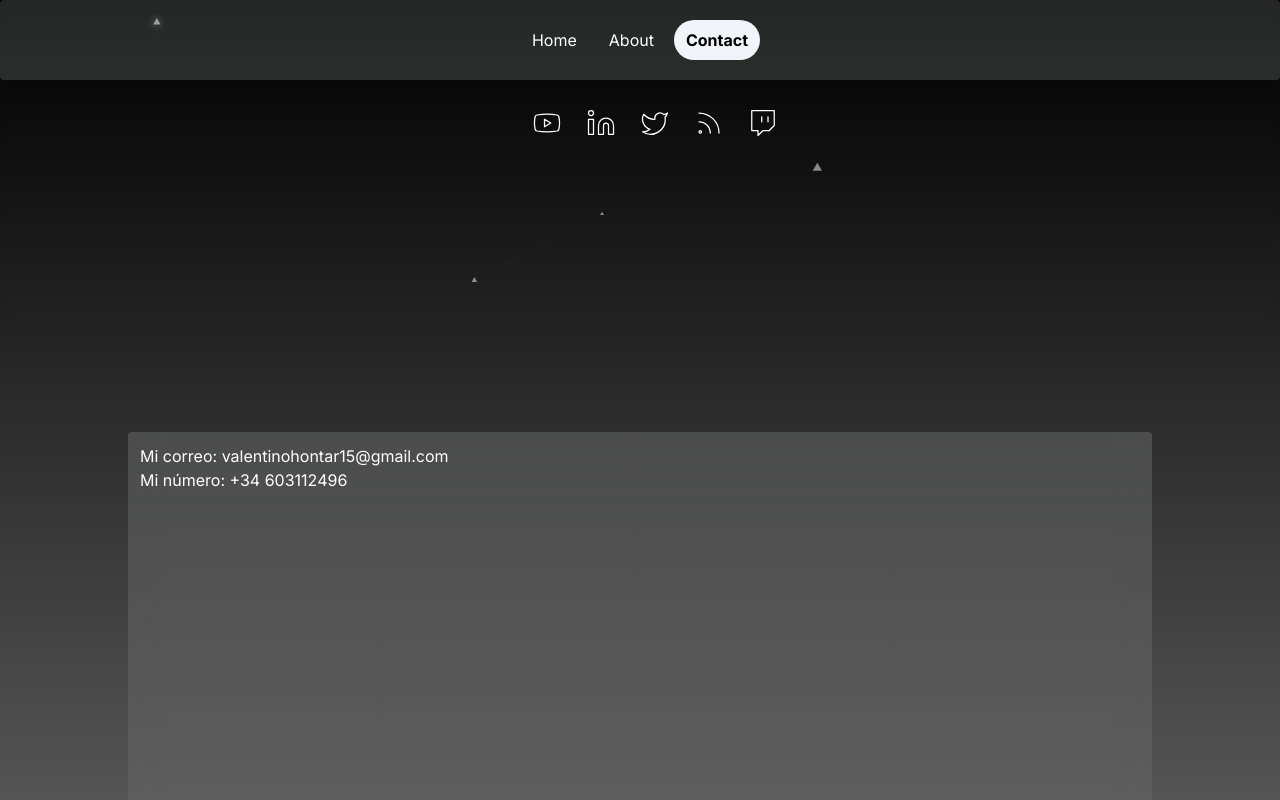
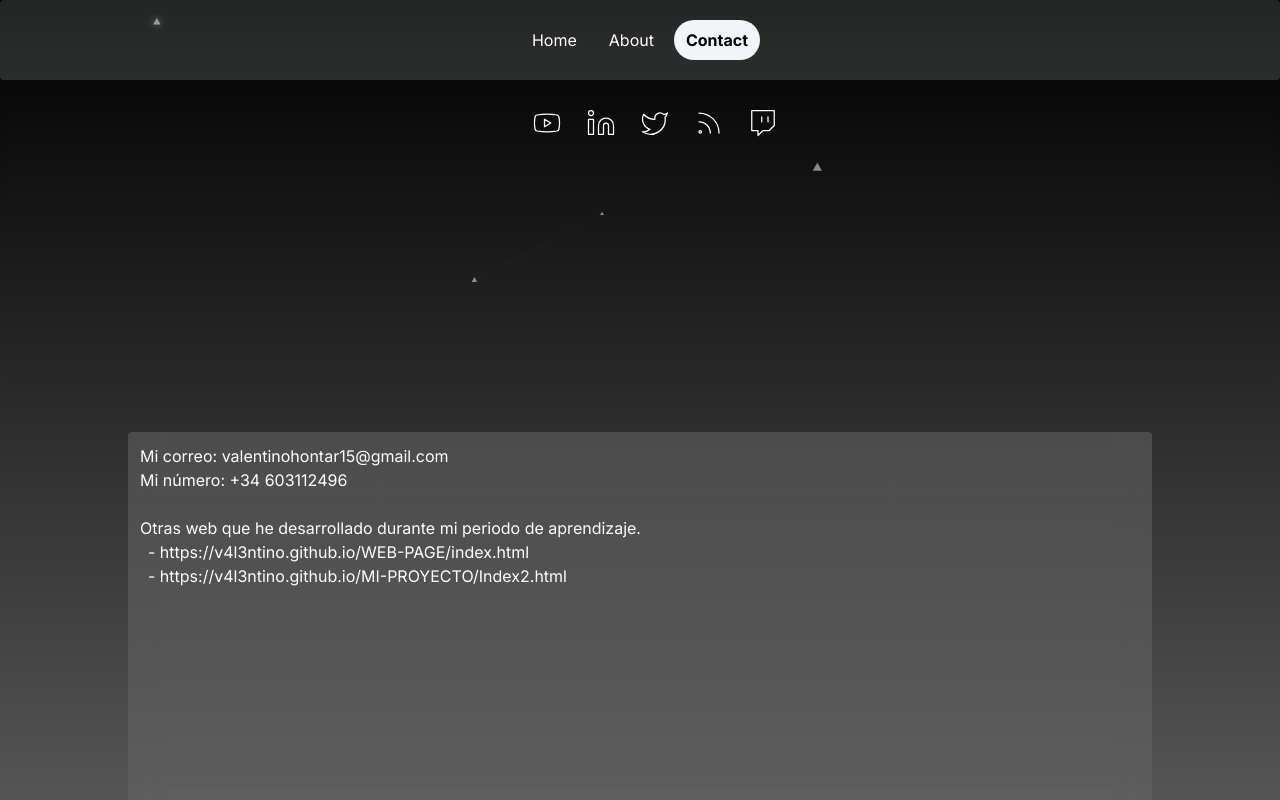
Before and after one commit to V4l3ntino/portfolio2, a Next.js app: page /contact in a window 1280 px wide. Shown: the top 800 px of the page. Built offline with nearby package versions, Linux system fonts and the light colour scheme.

Commit message:
enlaces a otras webs

```diff
--- a/app/(routes)/contact/page.tsx
+++ b/app/(routes)/contact/page.tsx
@@ -32,10 +32,42 @@ const Contact = () => {
                                 animate={{opacity:1, filter: "blur(0px)"}}
                                 transition={{delay:(index+5)*0.09}}
                                 >
-                                    <CountUp end={parseInt(char)} start={0} duration={5} />
+                                    <CountUp end={parseInt(char)} start={0} duration={7} />
                                 </motion.span>
                             ))
                         }
+                    </li>
+                    <br />
+                    <li>Otras web que he desarrollado durante mi periodo de aprendizaje. <br />
+                        <span className="mr-2"></span><a target="_blanck" href="https://v4l3ntino.github.io/WEB-PAGE/index.html">
+                            {
+                                (`-  https://v4l3ntino.github.io/WEB-PAGE/index.html`).split("").map((char, index) => (
+                                    <motion.span
+                                    key={index}
+                                    initial={{opacity:0, filter: "blur(15px)"}}
+                                    animate={{opacity:1, filter: "blur(0px)"}}
+                                    transition={{delay:(index/20)*0.9}}
+                                    >
+                                        {char}
+                                    </motion.span>
+                                ))
+                            }
+                        </a> <br />
+                        <span className="mr-2"></span><a target="_blanck" href="https://v4l3ntino.github.io/MI-PROYECTO/Index2.html">
+                            {
+                                (`-  https://v4l3ntino.github.io/MI-PROYECTO/Index2.html`).split("").map((char, index) => (
+                                    <motion.span
+                                    key={index}
+                                    initial={{opacity:0, filter: "blur(15px)"}}
+                                    animate={{opacity:1, filter: "blur(0px)"}}
+                                    transition={{delay:(index/20)*0.9}}
+                                    >
+                                        {char}
+                                    </motion.span>
+                                ))
+                            }
+                        </a>
+
                     </li>
                 </motion.ul>
             </div>
--- a/components/time-line.tsx
+++ b/components/time-line.tsx
@@ -40,7 +40,13 @@ const TimeLine = () => {
                                             animate={{x:0, opacity:1, filter: "blur(0px)"}}
                                             transition={{delay:5 + index}}
                                             className="text-xl font-bold text-gray-300">{data.subtitle}</motion.p>
+
                             </div>
+                            {
+                                data.link.length > 0 && <p className="text-white mb-4">
+                                    Web que desarrollé: <a href={data.link} target="_blanck">{data.link}</a>
+                                </p>
+                            }
                             <motion.p
                             initial={{x:20, opacity:0, filter: "blur(15px)"}}
                             animate={{x:0, opacity:1, filter: "blur(0px)"}}
--- a/data.tsx
+++ b/data.tsx
@@ -69,6 +69,7 @@ export const dataAboutPage = [
         subtitle: "En Makito",
         description: "Después de las prácticas fuí contratado para trabajar en la empresa. Estuve actualizando la aplicación que desarrollé en las prácticas con Python y Django añadiendo nuevas funcionalidades y mejorando el rendimiento del mismo.",
         date: "Jun 2023 ",
+        link: ""
     },
     {
         id: 2,
@@ -76,6 +77,7 @@ export const dataAboutPage = [
         subtitle: "En Makito",
         description: "Durante este periodo me dediqué a realizar programas en Java dedicados a filtrar información relevante, así como el inicio de un proyecto con python y Django con la finalidad de tener un cuadrante de horarios de los trabajadores del taller. Desarrollé dos apis en java y Sprinboot para actualizar la información de la base de datos del programa con la base de datos de la empresa. ",
         date: "Abril 2023 ",
+        link: ""
     },
     {
         id: 3,
@@ -83,6 +85,7 @@ export const dataAboutPage = [
         subtitle: "Desarrollo de Aplicaciones Web",
         description: "Este grado superior me proporcionó una formación integral en el desarrollo de aplicaciones web, abarcando desde la planificación y diseño de interfaces hasta la programación backend. Aprendí a utilizar lenguajes como HTML, CSS, JavaScript y frameworks como React para el Front, y Sprinboot para el Backend, además de gestionar bases de datos con SQL. Esta formación me capacitó para crear soluciones web dinámicas y adaptables a las necesidades de los usuarios.",
         date: "Sept 2023",
+        link: "https://v4l3ntino.github.io/WEB-PAGE/index.html"
     },
     {
         id: 4,
@@ -90,6 +93,7 @@ export const dataAboutPage = [
         subtitle: "Mantenimiento de una web",
         description: "Durante este periodo me dediqué realizar el mantenimiento de la web de una tienda online así como solucionar los problemas y mejorar el rendimiento en los equipos electrónicos.",
         date: "Jun 2022",
+        link: ""
     },
     {
         id: 5,
@@ -97,6 +101,7 @@ export const dataAboutPage = [
         subtitle: "Sistemas Microinformático y Redes.",
         description: "Durante estas prácticas, adquirí conocimientos básicos y habilidades prácticas en el mantenimiento y configuración de sistemas microinformáticos y redes. Aprendí a instalar y gestionar sistemas operativos, configurar redes locales, realizar diagnósticos y solucionar problemas técnicos. Esta experiencia me permitió consolidar mi formación teórica y desarrollar una comprensión más profunda de las tecnologías informáticas esenciales.",
         date: "Sept 2021",
+        link: "https://v4l3ntino.github.io/MI-PROYECTO/Index2.html"
     },
 ]
 
```
